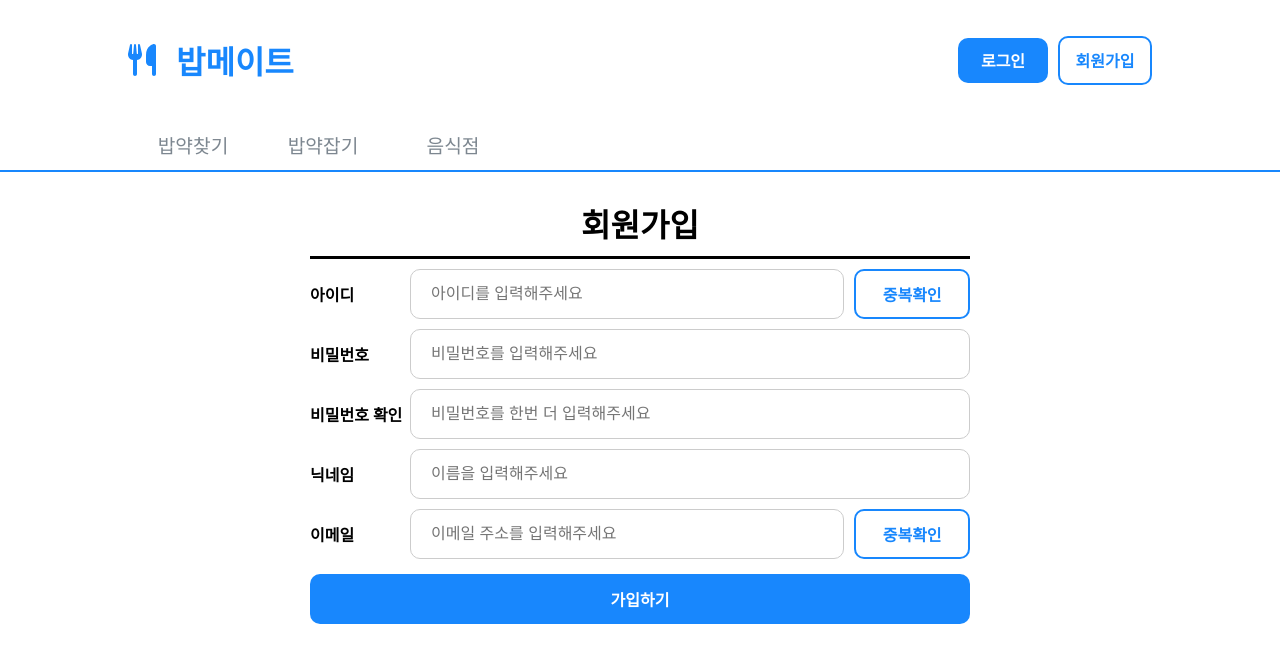
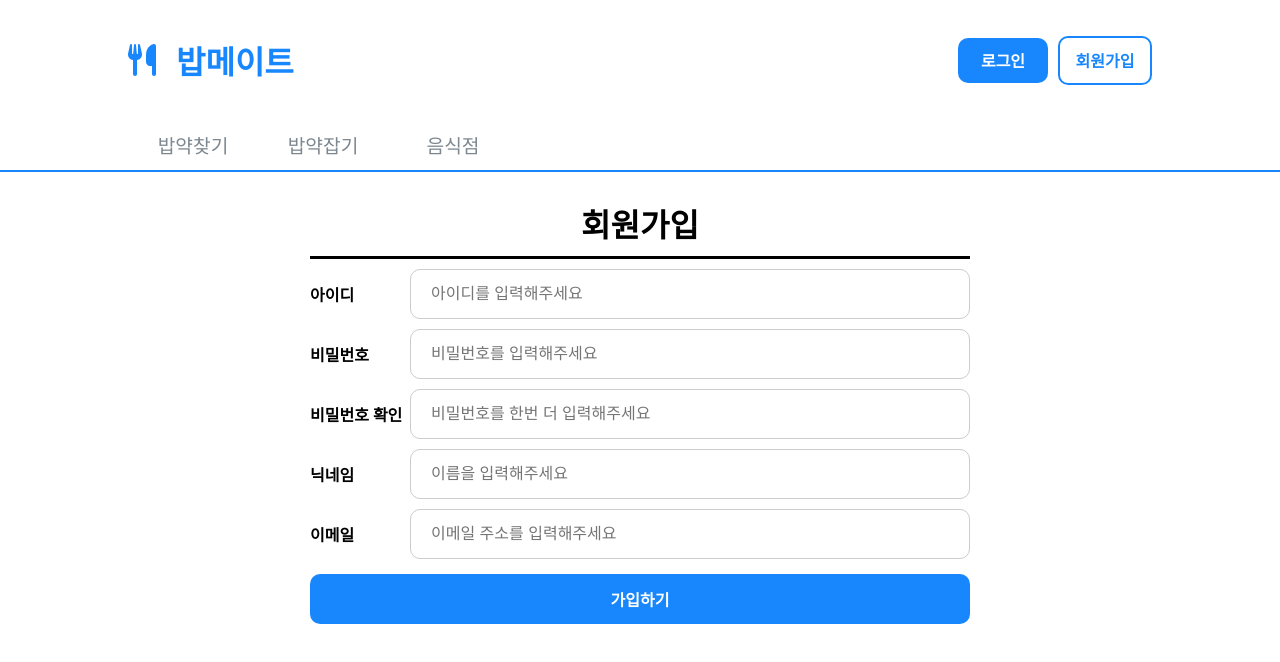
Before and after one commit to toothlessdev/BoB-Mate-FE, a React (Vite) app: page /auth/signup in a window 1280 px wide. Shown: the top 662 px of the page. Built offline with nearby package versions, Linux system fonts and the light colour scheme.

Commit message:
chore: 불필요한 코드 제거

```diff
--- a/src/pages/AuthPage.tsx
+++ b/src/pages/AuthPage.tsx
@@ -34,23 +34,17 @@ const AuthPage = {
                     <Label className={styles.title}>회원가입</Label>
                     <div className={styles.horizontal_separator} />
 
-                    <InputContainer label="아이디" type="text" placeholder="아이디를 입력해주세요" btnRequired btnLabel="중복확인" onClick={() => {}} />
-                    <InputContainer label="비밀번호" type="password" placeholder="비밀번호를 입력해주세요" onClick={() => {}} />
-                    <InputContainer label="비밀번호 확인" type="password" placeholder="비밀번호를 한번 더 입력해주세요" onClick={() => {}} />
-                    <InputContainer label="닉네임" type="text" placeholder="이름을 입력해주세요" onClick={() => {}} />
-                    <InputContainer label="이메일" type="email" placeholder="이메일 주소를 입력해주세요" btnRequired btnLabel="중복확인" onClick={() => {}} />
+                    <InputContainer label="아이디" type="text" placeholder="아이디를 입력해주세요" />
+                    <InputContainer label="비밀번호" type="password" placeholder="비밀번호를 입력해주세요" />
+                    <InputContainer label="비밀번호 확인" type="password" placeholder="비밀번호를 한번 더 입력해주세요" />
+                    <InputContainer label="닉네임" type="text" placeholder="이름을 입력해주세요" />
+                    <InputContainer label="이메일" type="email" placeholder="이메일 주소를 입력해주세요" />
 
                     <Input type="submit" value="가입하기" />
                 </div>
             </main>
         );
     },
-    FindID: (): JSX.Element => {
-        return <></>;
-    },
-    FindPW: (): JSX.Element => {
-        return <></>;
-    },
 };
 
 export default AuthPage;
```
